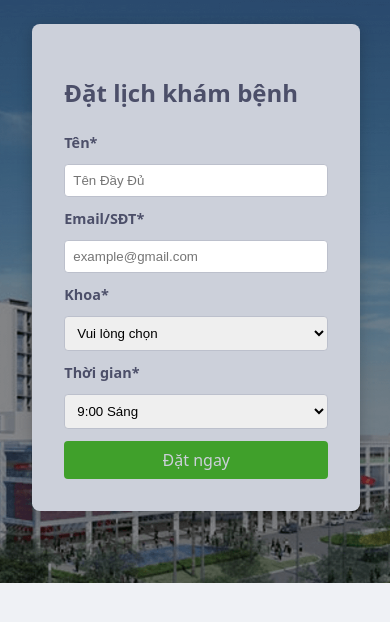
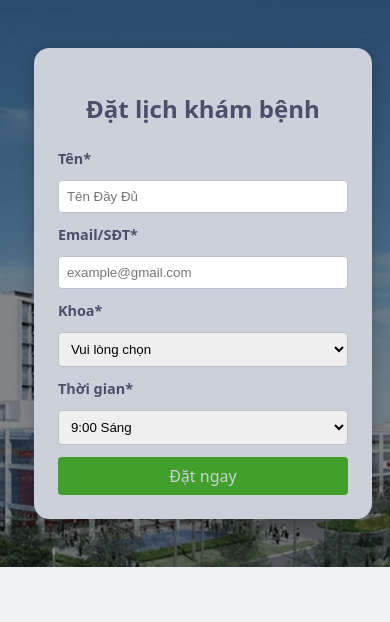
Before and after one commit to thnguyen3074/web, a PHP site: page / in a window 390 px wide. Shown: the part 84-706 px from the top of the page. Run offline with PHP 8.4, Linux system fonts and the light colour scheme; some web fonts are replaced.

Commit message:
feat: mobile support part 3

```diff
--- a/src/style.css
+++ b/src/style.css
@@ -101,7 +101,7 @@ body {
     position: relative;
     background: url(asset/booking-bg.png) center/cover no-repeat;
     color: var(--background-color);
-    padding: 5rem 2rem;
+    padding: 2rem 1rem;
     display: flex;
     justify-content: center;
     align-items: center;
@@ -128,16 +128,6 @@ body {
 
 .hero-text {
     flex: 1;
-}
-
-@media (max-width: 768px) {
-    .hero {
-        padding-top: 2rem;
-    }
-
-    .hero-text {
-        display: none;
-    }
 }
 
 .hero-text h1 {
@@ -174,7 +164,7 @@ body {
 
 /* Phần form bên phải */
 .appointment-card {
-    flex: 0 0 320px;
+    flex: 0 0 40%;
     background: var(--surface-0-color);
     color: var(--text-color);
     padding: 2rem;
@@ -182,14 +172,8 @@ body {
     box-shadow: 0 4px 15px rgba(0, 0, 0, 0.2);
 }
 
-@media (max-width: 768px) {
-    .appointment-card {
-        flex: 0 0 90%;
-        margin: -0.5rem -1rem;
-    }
-}
-
 .appointment-card h2 {
+    text-align: center;
     margin-bottom: 1.5rem;
     font-size: 1.5rem;
 }
@@ -222,3 +206,20 @@ body {
 }
 
 /* */
+
+@media (max-width: 768px) {
+    .hero {
+        padding: 3rem 1rem;
+    }
+
+    .hero-text {
+        display: none;
+    }
+
+    .appointment-card {
+        flex: 0 0 90%;
+        margin: 0 auto;
+        padding: 1.5rem;
+        border-radius: 4vw;
+    }
+}
```
